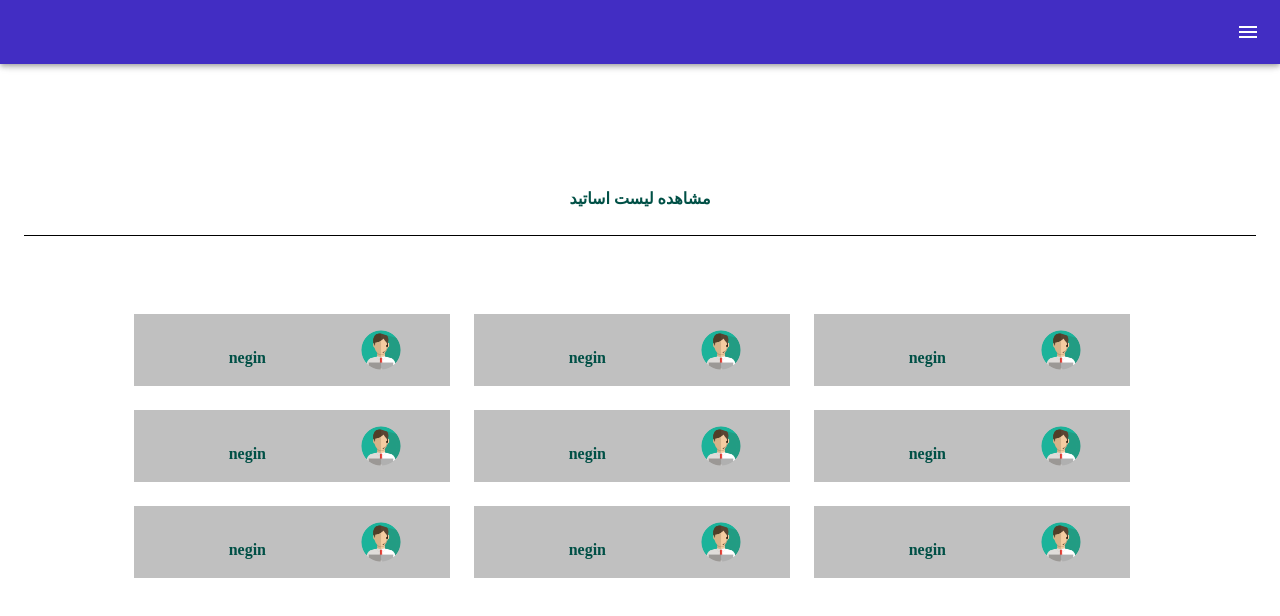
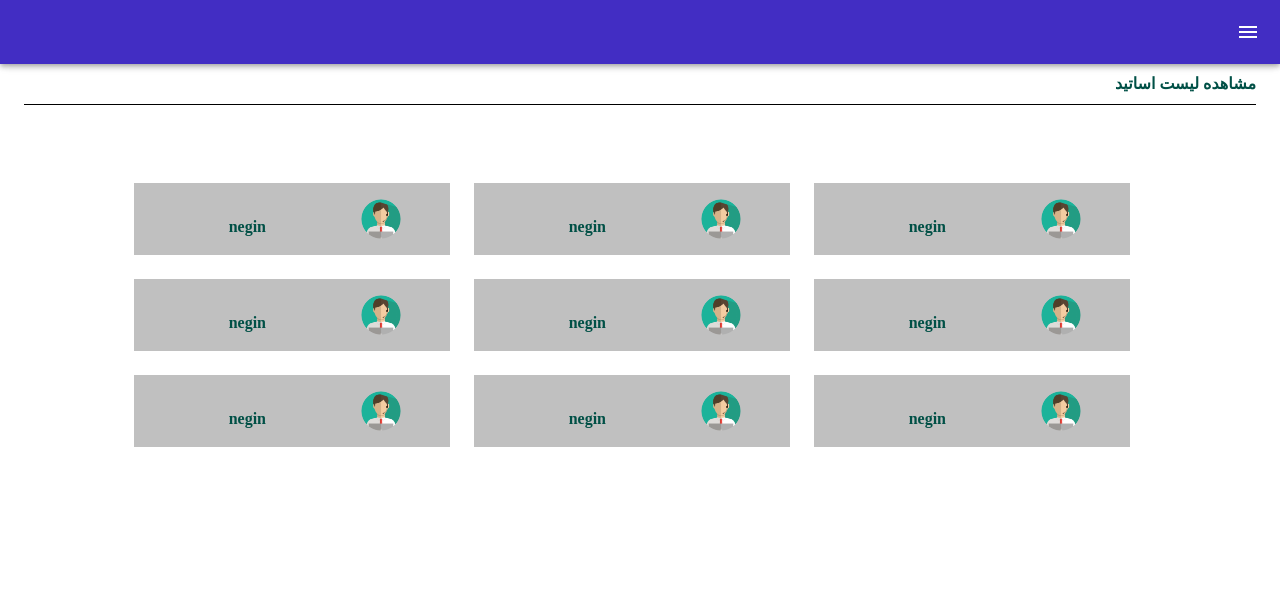
Before and after one commit to ngnma/Golestan-Frontend, a React (Create React App) app: page /M11 in a window 1280 px wide. Shown: the top 616 px of the page. Built offline with nearby package versions, Linux system fonts and the light colour scheme.

Commit message:
M11 grid updated

```diff
--- a/src/pages/Manager/M11_ProfessorList/index.jsx
+++ b/src/pages/Manager/M11_ProfessorList/index.jsx
@@ -1,8 +1,9 @@
-import {React,useEffect,useState} from 'react';
+import { React, useEffect, useState } from 'react';
 import StudentItem from '../../../components/Manager/StudentItem';
 import profile from '../../../assets/profile18.png';
 import DashboardLayout from '../../../components/DashboardLayout';
 import Divider from '@mui/material/Divider';
+import { Grid, Typography } from "@mui/material";
 
 export default function M11_ProfessorList() {
   //mock data
@@ -17,27 +18,40 @@ export default function M11_ProfessorList() {
     { name: 'negin', image: profile },
     { name: 'negin', image: profile }
   ];
-  const [professorList ,setProfessorList] = useState([]);
+  const [professorList, setProfessorList] = useState([]);
   useEffect(() => {
     //get studentList2 from back and remove mock data
     setProfessorList(mock_list);
   }, []);
   return (
     <DashboardLayout>
-      <div style={{
-        display: 'flex',
-        flexDirection: 'column',
-        alignItems: 'center',
-        paddingTop: '8%', // Adjust the padding top value as needed
-      }}>
-        <p>مشاهده لیست اساتید</p>
-        <hr style={{ width: '100%', borderWidth: 0, borderTop: '1px solid black' }} />
-        <div style={{ display: 'flex', flexWrap: 'wrap', gap: '40px', justifyContent: 'center', marginTop: '7%' }}>
-          {professorList.map((item, index) => (
-            <StudentItem name={item.name} image={item.image} key={index} />
-          ))}
-        </div>
-      </div>
+      <Grid container>
+        <Grid
+          container
+          item
+          justifyContent="space-between"
+          alignContent="center"
+        >
+          <Grid item />
+          <Grid item>
+            <Typography>مشاهده لیست اساتید</Typography>
+          </Grid>
+        </Grid>
+        <hr
+          style={{
+            width: "100%",
+            borderWidth: 0,
+            borderTop: "1px solid black",
+          }}
+        />
+        <Grid item>
+          <div style={{ display: 'flex', flexWrap: 'wrap', gap: '40px', justifyContent: 'center', marginTop: '7%' }}>
+            {professorList.map((item, index) => (
+              <StudentItem name={item.name} image={item.image} key={index} />
+            ))}
+          </div>
+        </Grid>
+      </Grid>
     </DashboardLayout>
   );
 }
```
